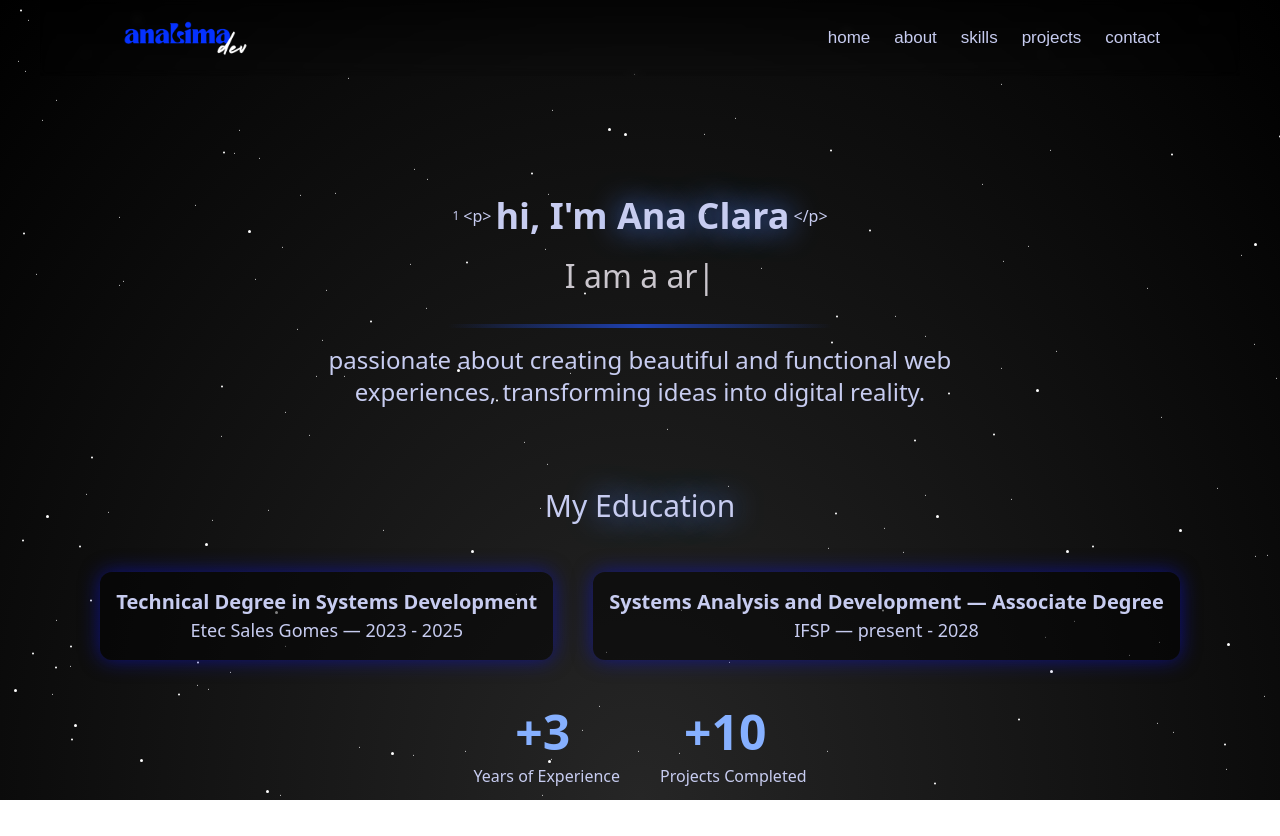
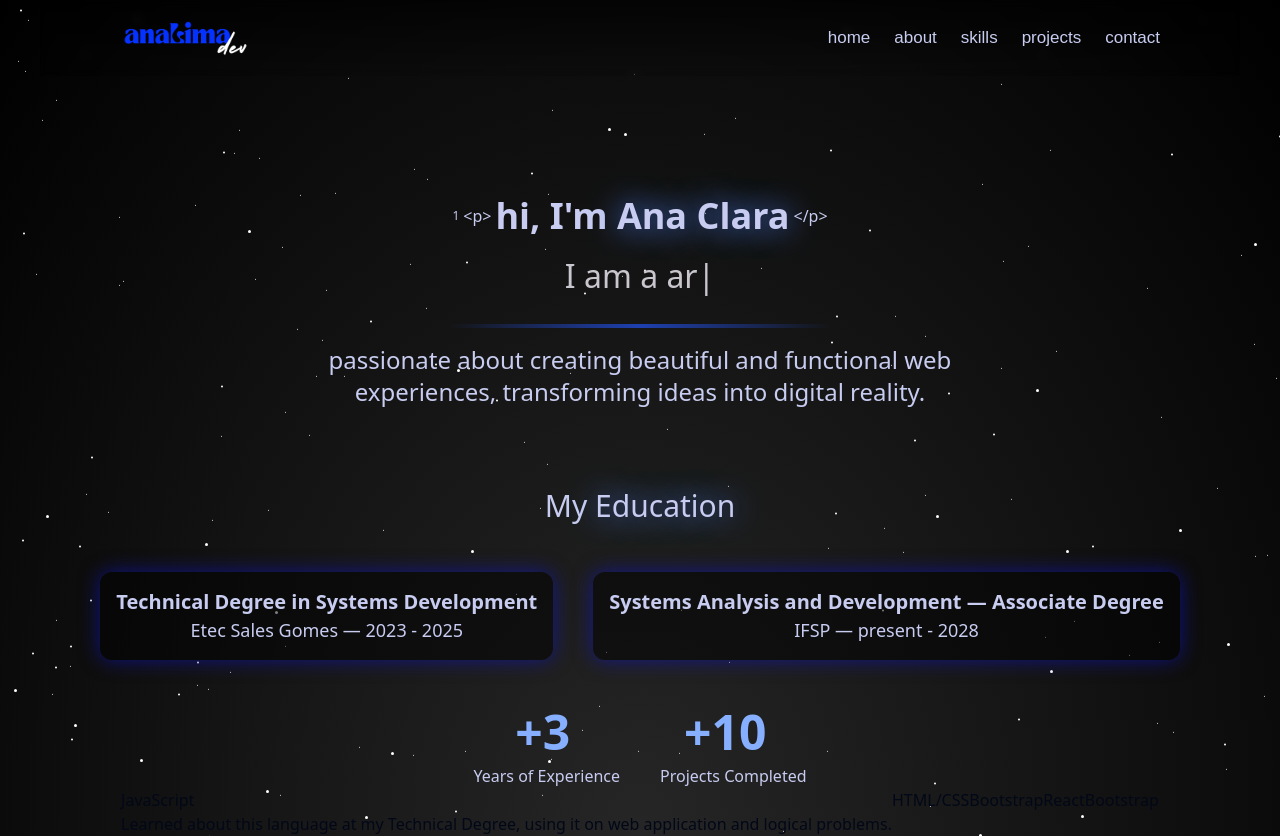
Before and after one commit to claroca07/Portifolio, a React (Vite) app in the folder my-portfolio/: page / in a window 1280 px wide. Before the commit the page ends 800 px from the top, so only its background shows below. Built offline with nearby package versions, Linux system fonts and the light colour scheme.

Commit message:
feat: iniciando parte de skills, adicionando linguagens

```diff
--- a/my-portfolio/src/App.jsx
+++ b/my-portfolio/src/App.jsx
@@ -1,5 +1,6 @@
 import Navbar from "./components/Navbar"
 import About from "./components/About"
+import Skills from "./components/Skills"
 import { TypeAnimation } from "react-type-animation"
 import { StarsBackground } from "./components/animate-ui/components/backgrounds/stars"
 
@@ -39,6 +40,7 @@ function App() {
             </p>
           </section>
           <About />
+          <Skills />
         </div>
 
       </div>
--- a/my-portfolio/src/components/Skills.jsx
+++ b/my-portfolio/src/components/Skills.jsx
@@ -0,0 +1,39 @@
+function Skills() {
+    return (
+        <section>
+            <ul className="flex justify-center align-center">
+                <li>
+                    <div className="item">
+                        <h2>JavaScript</h2>
+                        <p>Learned about this language at my Technical Degree, using it on web application and logical problems.</p>
+                    </div>
+                </li>
+                <li>
+                    <div className="item">
+                        <h2>HTML/CSS</h2>
+                        <p></p>
+                    </div>
+                </li>
+                <li>
+                    <div className="item">
+                        <h2>Bootstrap</h2>
+                        <p></p>
+                    </div>
+                </li>
+                <li>
+                    <div className="item">
+                        <h2>React</h2>
+                        <p></p>
+                    </div>
+                </li><li>
+                <div className="item">
+                    <h2>Bootstrap</h2>
+                    <p></p>
+                </div>
+            </li>
+            </ul>
+        </section>
+    )
+}
+
+export default Skills
```
